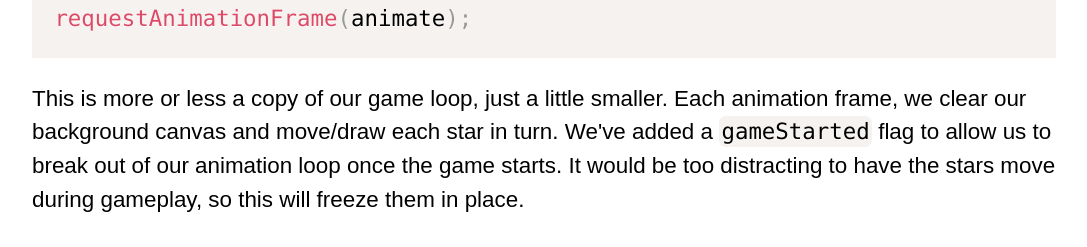
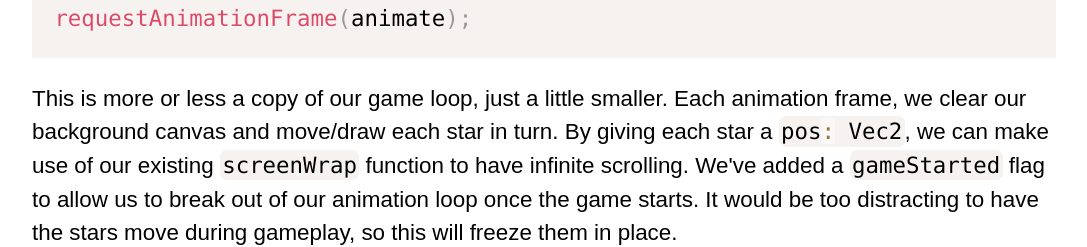
Before and after one commit to LuosRestil/LetsMakeAGame, a plain HTML site: page 13-stars.html in a window 1280 px wide. Shown: the part 5868-6115 px from the top of the page, without its empty margins (96-1183 px from the left). Drawn offline with Linux system fonts and the light colour scheme.

Commit message:
13-stars add comment about infinite scroll

```diff
--- a/13-stars.html
+++ b/13-stars.html
@@ -160,7 +160,7 @@
           </code>
         </pre>
         <p>
-          This is more or less a copy of our game loop, just a little smaller. Each animation frame, we clear our background canvas and move/draw each star in turn. We've added a <code class="lang-typescript">gameStarted</code> flag to allow us to break out of our animation loop once the game starts. It would be too distracting to have the stars move during gameplay, so this will freeze them in place.
+          This is more or less a copy of our game loop, just a little smaller. Each animation frame, we clear our background canvas and move/draw each star in turn. By giving each star a <code class="lang-typescript">pos: Vec2</code>, we can make use of our existing <code class="lang-typescript">screenWrap</code> function to have infinite scrolling. We've added a <code class="lang-typescript">gameStarted</code> flag to allow us to break out of our animation loop once the game starts. It would be too distracting to have the stars move during gameplay, so this will freeze them in place.
         </p>
         <video muted controls>
           <source src="vid/13-stars/moving-stars.mp4" type="video/mp4" />
```
